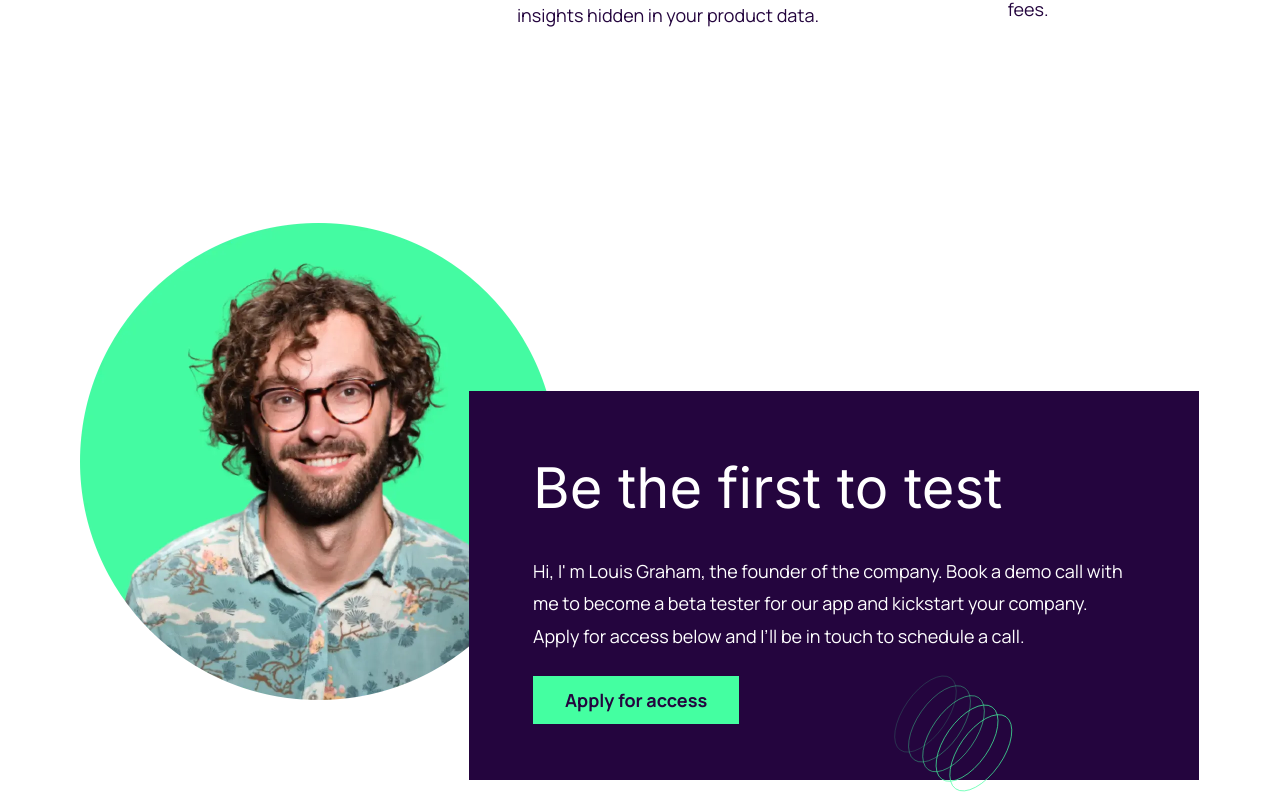
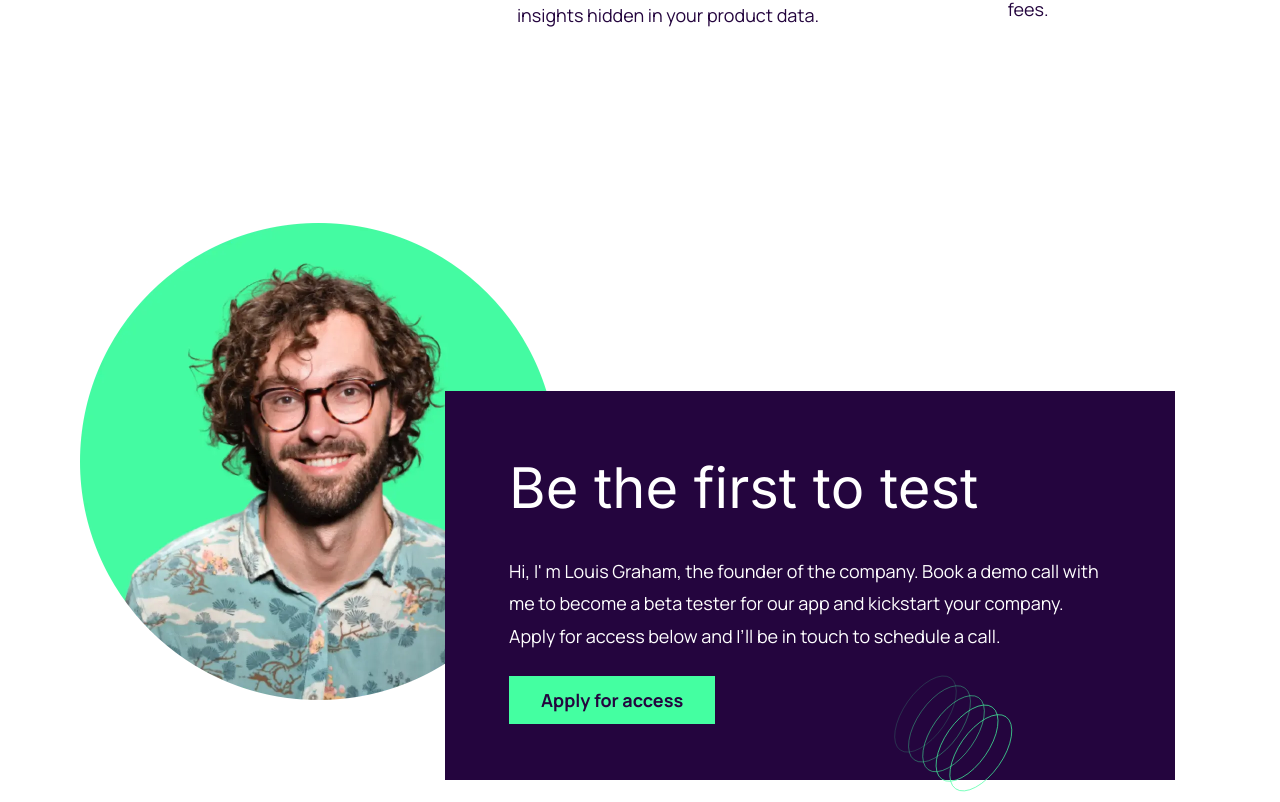
Before and after one commit to yossybio/WorkitLandingPage, a React (Vite) app in the folder WorkitLandingPage/my-app/: page / in a window 1280 px wide. Shown: the part 1278-2080 px from the top of the page. Built offline with nearby package versions, Linux system fonts and the light colour scheme.

Commit message:
Minor changes

```diff
--- a/WorkitLandingPage/my-app/src/App.jsx
+++ b/WorkitLandingPage/my-app/src/App.jsx
@@ -20,7 +20,7 @@ function App() {
       </header>
       <section className={styleSheet.sectionValues}>
         <div className={styleSheet.valuesContainer}>
-          <div className={styleSheet.content}>
+          <div className={styleSheet.values}>
             <Value
               sequence="1"
               caption="Actionable insights"
@@ -42,13 +42,18 @@ function App() {
       </section>
       <section className={styleSheet.cta}>
         <div className={styleSheet.content}>
-          <div className={styleSheet.headshot}>
+          {/* <div className={styleSheet.headshot}>
             <img
               className={styleSheet.imgSize}
               src={founderImg}
               alt="Founder profile Image"
             />
-          </div>
+          </div> */}
+          <img
+            className={styleSheet.imgSize}
+            src={founderImg}
+            alt="Founder profile Image"
+          />
           <div className={styleSheet.ctaContent}>
             <div className={styleSheet.ctaContentMain}>
               <h3>Be the first to test</h3>
--- a/WorkitLandingPage/my-app/src/assets/styles/App.module.css
+++ b/WorkitLandingPage/my-app/src/assets/styles/App.module.css
@@ -33,7 +33,7 @@ body {
   padding: 8rem 8.8rem 8rem 14.4rem;
 }
 
-.content {
+.values {
   display: grid;
   grid-template-columns: repeat(3, 1fr);
   column-gap: 3.2rem;
@@ -51,6 +51,9 @@ body {
   margin-left: auto;
   margin-right: auto;
   position: relative;
+
+  display: flex;
+  gap: 0.8rem;
 }
 
 .ctaContentMain img {
```
